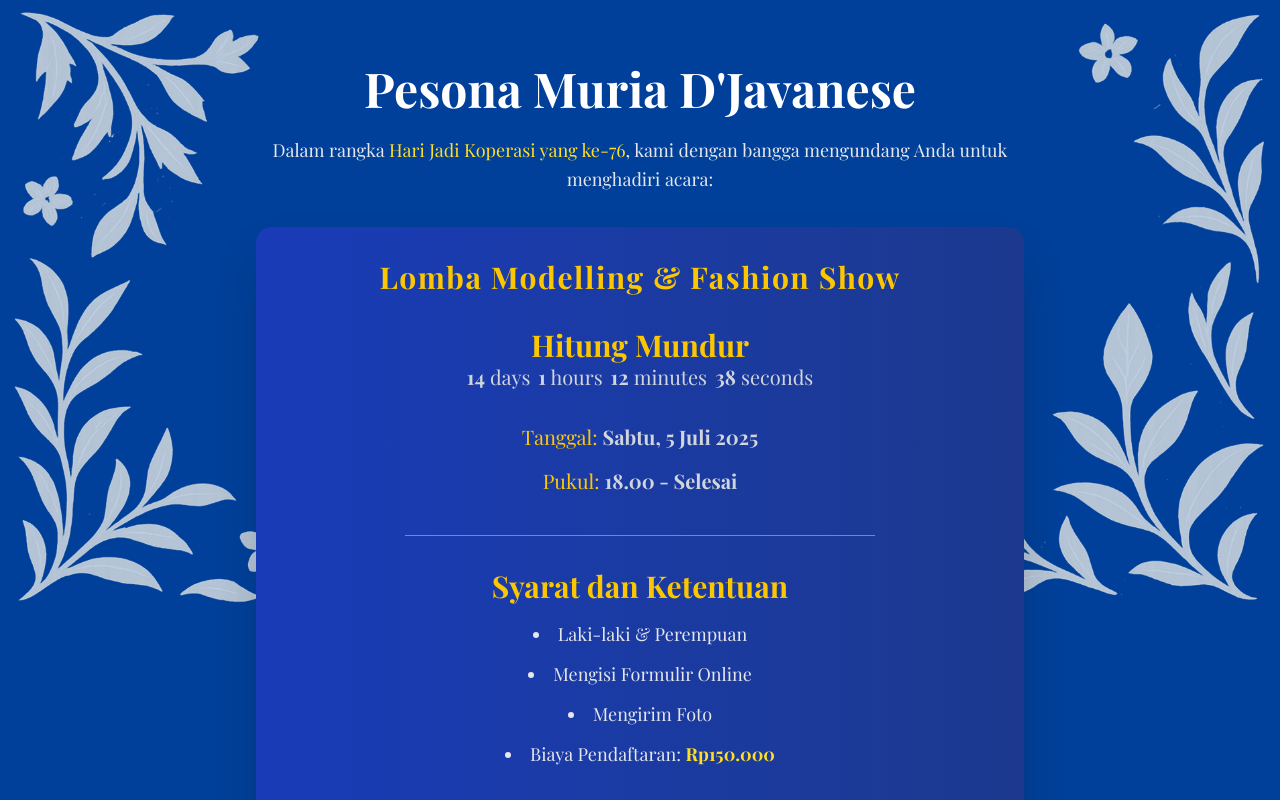
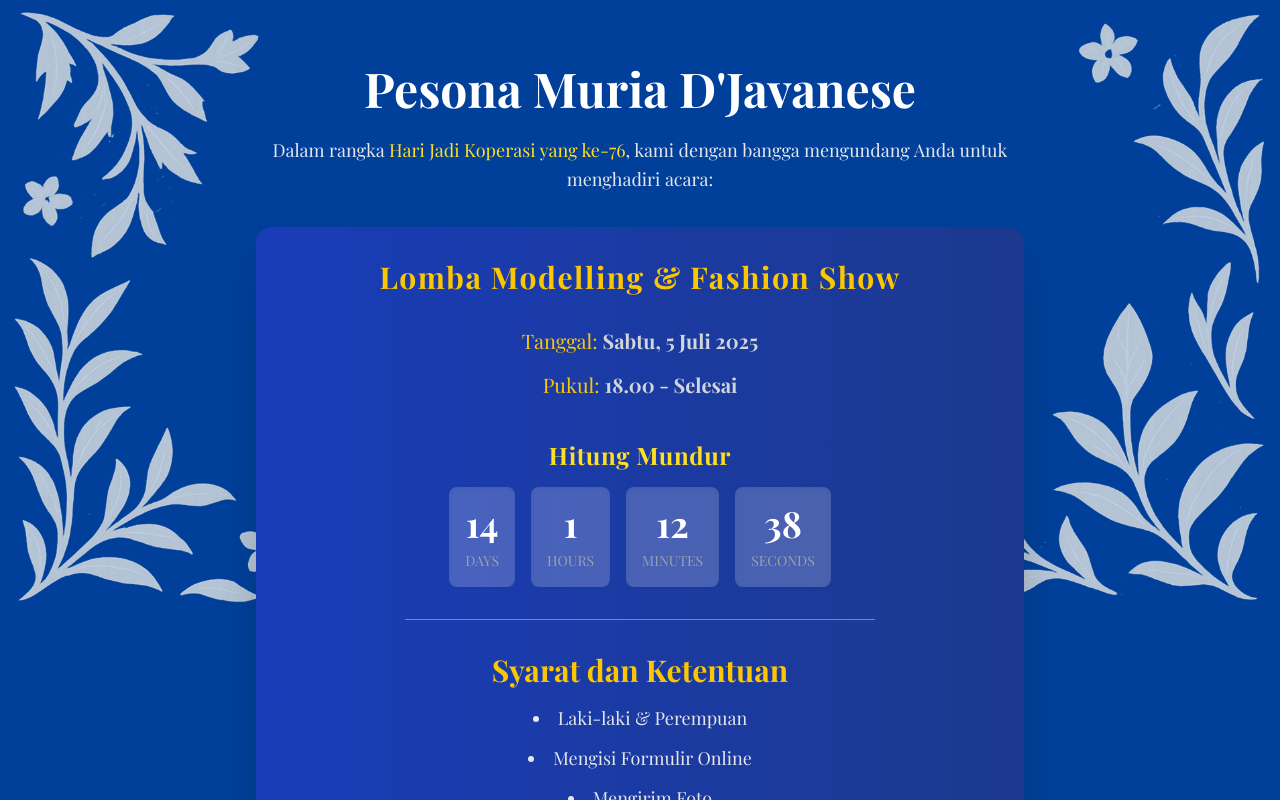
Before and after one commit to wildanmirtaza/arrafi, a React (Vite) app: page / in a window 1280 px wide. Both pictures are taken after a click on the button "Buka Undangan". Built offline with nearby package versions, Linux system fonts and the light colour scheme.

Commit message:
commit 4

```diff
--- a/src/App.jsx
+++ b/src/App.jsx
@@ -105,15 +105,6 @@ function App() {
                 </h1>
               </div>
 
-              <div className="text-center mb-8">
-                <h2 className="text-3xl font-semibold text-yellow-400">Hitung Mundur</h2>
-                {timerComponents.length ? (
-                  <p className="text-xl text-gray-300">{timerComponents}</p>
-                ) : (
-                  <p className="text-xl text-gray-500 font-semibold">Acara Sudah Dimulai!</p>
-                )}
-              </div>
-
               {/* Informasi Acara */}
               <div className="space-y-4 mb-10 animate-slide-up">
                 <p className="text-center text-xl text-yellow-400">
@@ -123,6 +114,31 @@ function App() {
                   Pukul: <span className="text-gray-300 font-semibold">18.00 - Selesai</span>
                 </p>
               </div>
+
+
+  <h2 className="text-2xl font-bold text-yellow-300 mb-4 tracking-wide">
+    Hitung Mundur
+  </h2>
+  {timerComponents.length ? (
+    <div className="flex justify-center gap-4 text-lg">
+      {Object.entries(timeLeft).map(([key, value]) => (
+        <div
+          key={key}
+          className="flex flex-col items-center bg-white/20 rounded-lg p-4 shadow-inner"
+        >
+          <span className="text-4xl font-bold text-white">{value}</span>
+          <span className="text-sm font-medium uppercase text-gray-400 mt-2">
+            {key}
+          </span>
+        </div>
+      ))}
+    </div>
+  ) : (
+    <p className="text-xl text-yellow-200 font-semibold">
+      Acara Sudah Dimulai!
+    </p>
+  )}
+
 
               {/* Divider */}
               <div className="w-2/3 mx-auto border-t border-yellow-300 opacity-50 my-8"></div>
```
